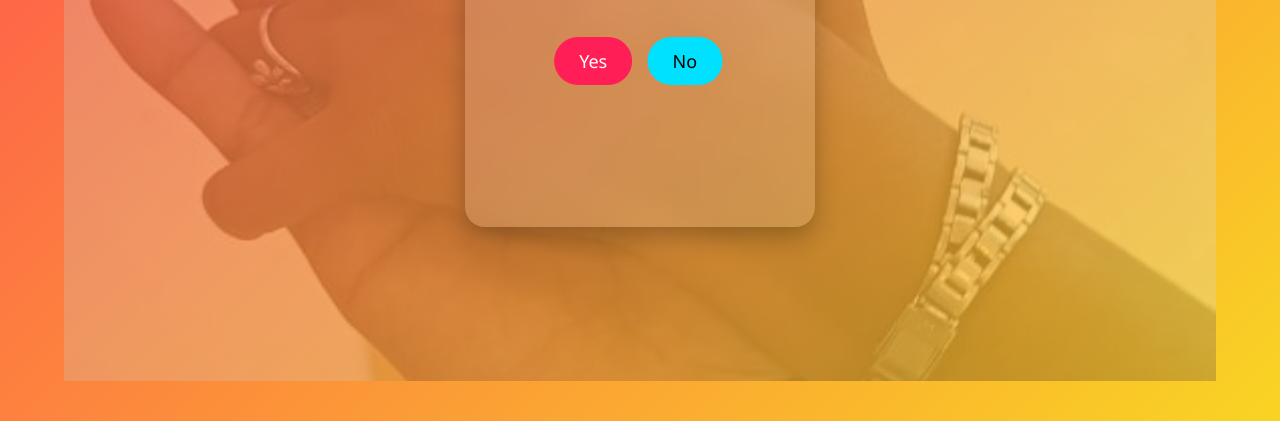
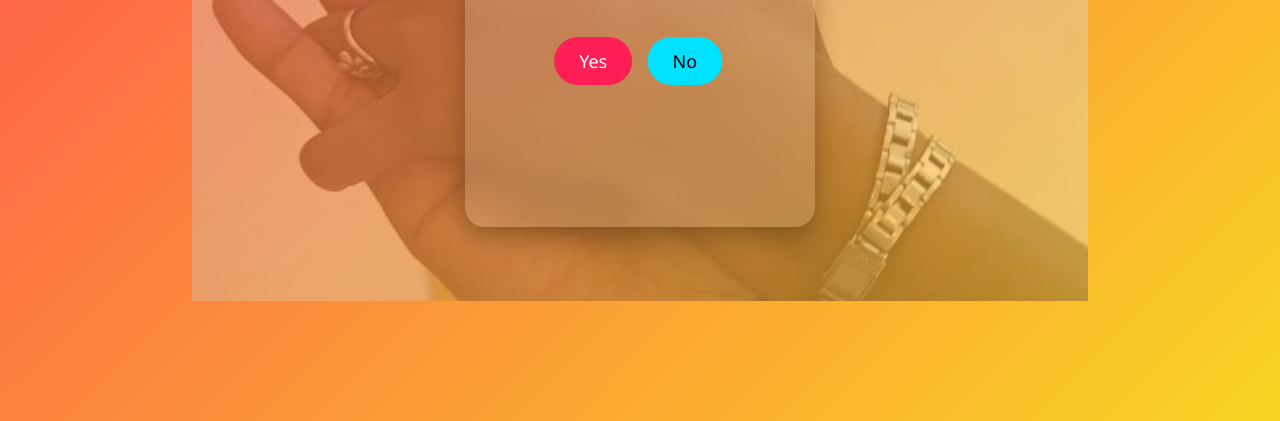
Before and after one commit to Kishorekish96/Kishore-Valentine, a plain HTML site: page index.html in a window 1280 px wide. Shown: the part 379-800 px from the top of the page. Drawn offline with Linux system fonts and the light colour scheme.

Commit message:
Update index.html

```diff
--- a/index.html
+++ b/index.html
@@ -24,11 +24,11 @@
 
     .hearts {
       position: fixed;
-      width: 90%;
-      height: 90%;
+      width: 70%;
+      height: 70%;
       background-size: cover;
       background-position: center;
-      opacity: 0.30;
+      opacity: 0.40;
       z-index: 0;
       animation: bgSlide 10s infinite;
     }
```
